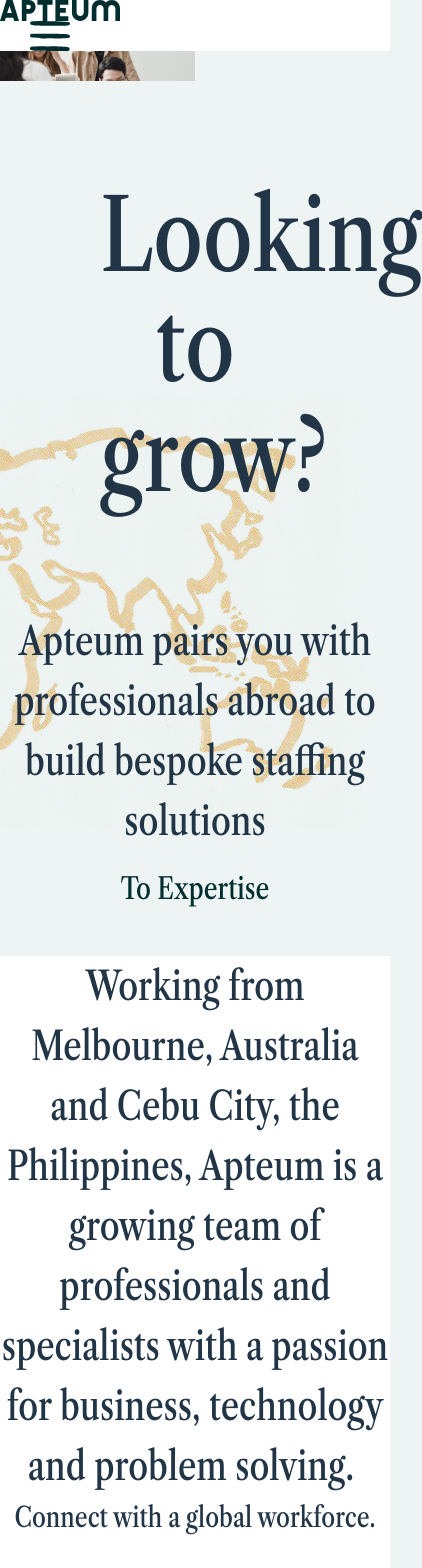
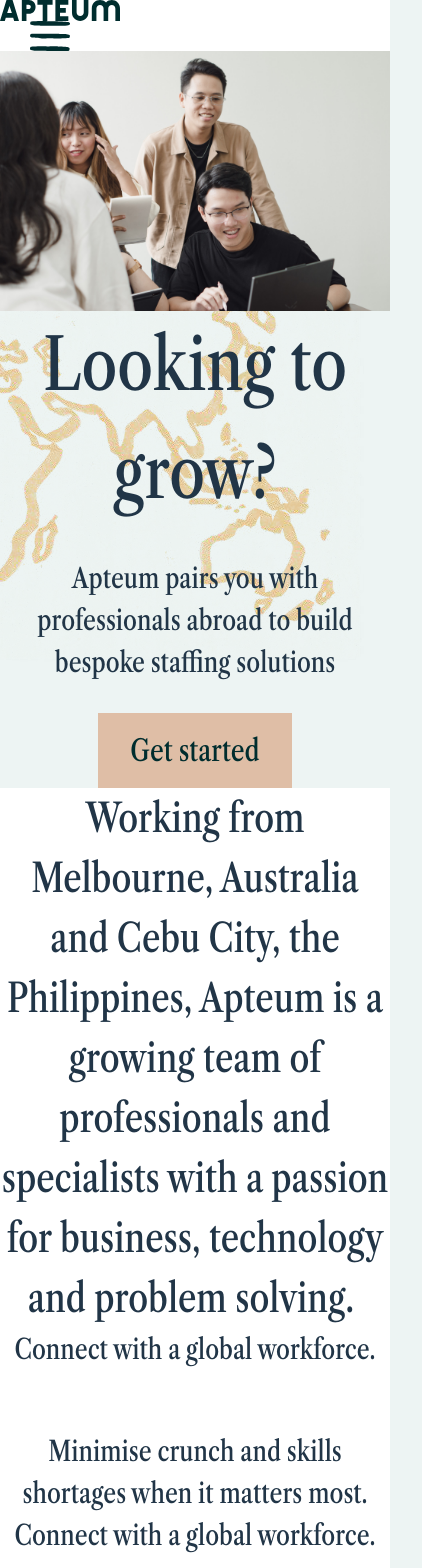
Before and after one commit to rippler7/apteum, a React (Vite) app: page / in a window 390 px wide. Shown: the top 1568 px of the page, 422 px wide, since content can reach past the window. Built offline with nearby package versions, Linux system fonts and the light colour scheme.

Commit message:
section one mobile view compatibility

```diff
--- a/package.json
+++ b/package.json
@@ -11,6 +11,7 @@
     "preview": "vite preview"
   },
   "dependencies": {
+    "@headlessui/react": "^1.7.17",
     "@heroicons/react": "^2.0.18",
     "@material-tailwind/react": "^2.1.5",
     "autoprefixer": "^10.4.16",
--- a/src/components/SectionOne.tsx
+++ b/src/components/SectionOne.tsx
@@ -1,29 +1,30 @@
 import './SectionOne.css';
+import heroImg from '../assets/DSC09860.jpg'
 function SectionOne(){
     return(
-        <div id="sec1" className='secOneBody flex w-full justify-between items-center h-full pt-10'>
-            <div className='heroImg h-full'>
-                &nbsp;
-            </div>
-            <div className='flex flex-col justify-center h-full items-center align-items'>
-                <div className='w-full align-bottom'>
-                    <h1>Looking to grow?</h1>
+        <section className="secOneBody w-full h-full">
+        <div className="h-full w-full px-6 text-center md:px-12 lg:text-left">
+            <div className="w-100 h-full mx-auto sm:max-w-2xl md:max-w-3xl lg:max-w-5xl xl:max-w-7xl">
+            <div className="h-full grid items-center gap-12 lg:grid-cols-2 justify-normal">
+                <div className="h-full w-full">
+                <img src={heroImg}  className="w-full h-full object-cover" alt="" />
                 </div>
-                <div className='tagline w-full px-20'>
+                <div className="w-full text-center">
                     <p>
-                       <h3>Apteum pairs you with professionals abroad to build bespoke staffing solutions</h3>
+                        <h2>Looking to grow?</h2>
                     </p>
-                </div>
-                <div className='w-full pt-20'>
-                    <button>
-                        To Expertise
-                    </button>
-                </div>
-                <div>
-                    &nbsp;
+                    <br />
+                    <p>
+                        <h4 className='px-1.5'>Apteum pairs you with professionals abroad to build bespoke staffing solutions</h4>
+                    </p>
+                    <br />
+                <a className="button mb-2 inline-block bg-primary px-12 pt-4 pb-3.5 text-sm"
+                    data-te-ripple-init data-te-ripple-color="light" href="#!" role="button">Get started</a>
                 </div>
             </div>
+            </div>
         </div>
+        </section>
     )
 }
 
--- a/src/components/SectionTwo.css
+++ b/src/components/SectionTwo.css
@@ -1,3 +1,7 @@
 .secTwoBody {
     background-color: #FFF;
 }
+
+.highLighted{
+    background-image:url("")
+}
--- a/src/index.css
+++ b/src/index.css
@@ -46,7 +46,7 @@
   line-height: 1.1;
 }
 
-button {
+button, .button {
   border: none;
   padding: 0.6em 1.2em;
   font-weight: 100;
@@ -61,7 +61,7 @@
   display: inline-block;
   transition: background-color 0.30s;
 }
-button:hover {
+button:hover, .button:hover {
   background-color: #002d2e;
   color: #FFF;
 }
```
Also changed, not shown: 2 other files (tests, documents, lock files or other folders).
